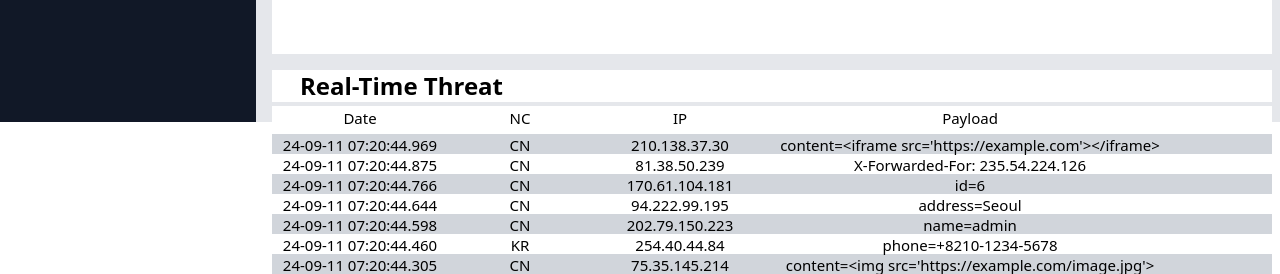
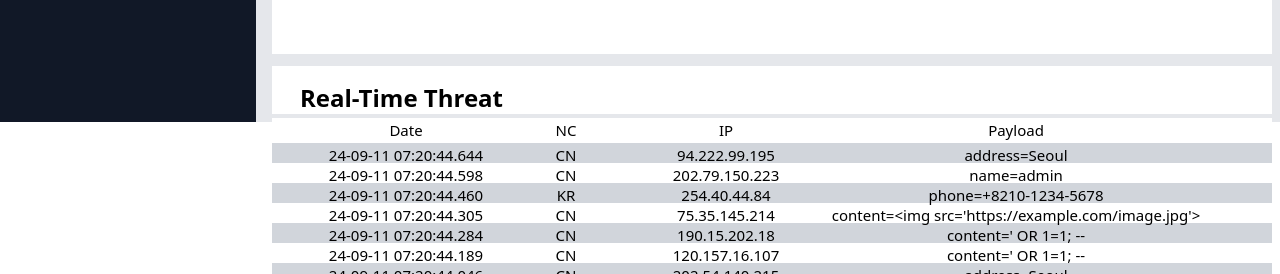
Before and after one commit to root-dove/hackerton_web_front, a React (Create React App) app: page / in a window 1280 px wide. Shown: the part 678-952 px from the top of the page. Built offline with nearby package versions, Linux system fonts and the light colour scheme.

Commit message:
fix body

```diff
--- a/public/index.html
+++ b/public/index.html
@@ -29,7 +29,7 @@
 
     <title>React App</title>
   </head>
-  <body class="w-screen h-screen" style="overflow-y:hidden">
+  <body class="w-screen h-screen">
     <noscript>You need to enable JavaScript to run this app.</noscript>
     <div id="root" ></div>
     <!--
--- a/src/components/LogShow.js
+++ b/src/components/LogShow.js
@@ -42,22 +42,20 @@ const LogShow = () => {
     }, []);
 
     return (
-        <div>
-            <div className='flex h-8 align-bottom text-center border-t-4'>
-                <div className='text-[15px] leading-[25px] w-[160px] ml-2'>Date</div>
-                <div className='text-[15px] leading-[25px] w-[160px]'>NC</div>
-                <div className='text-[15px] leading-[25px] w-[160px]'>IP</div>
-                {/* <div className='text-[15px] leading-[25px] w-[520px]'>Vulnable Content</div> */}
-                <div className='text-[15px] leading-[25px] w-[420px]'>Payload</div>
+        <div className='overflow-auto'>
+            <div className='align-bottom text-center border-t-4'>
+                <span className='inline-block text-[15px] leading-[25px] w-[160px] ml-2'>Date</span>
+                <span className='inline-block text-[15px] leading-[25px] w-[160px]'>NC</span>
+                <span className='inline-block text-[15px] leading-[25px] w-[160px]'>IP</span>
+                <span className='inline-block text-[15px] leading-[25px] w-[420px]'>Payload</span>
             </div>
-            <div className='h-max overflow-auto'>
+            <div className='overflow-auto w-full h-[230px]'>
                 {logList.map((log, index) => (
-                    <div key={index} className={`${index % 2 === 0 ? 'bg-gray-300' : 'bg-white'} w-full h-5 flex align-bottom text-center`}>
-                        <div className='text-[15px] w-[160px] ml-2'>{log.date}</div>
-                        <div className='text-[15px] w-[160px]'>{log.nc}</div>
-                        <div className='text-[15px] w-[160px]'>{log.ip}</div>
-                        {/* <div className='text-[15px] w-[520px]'>{log.vulnerability}</div> */}
-                        <div className='text-[15px] w-[420px]'>{log.payload}</div>
+                    <div key={index} className={`${index % 2 === 0 ? 'bg-gray-300' : 'bg-white'} w-full h-5 align-bottom text-center`}>
+                        <span className='inline-block text-[15px] w-[160px] ml-2'>{log.date}</span>
+                        <span className='inline-block text-[15px] w-[160px]'>{log.nc}</span>
+                        <span className='inline-block text-[15px] w-[160px]'>{log.ip}</span>
+                        <span className='inline-block text-[15px] w-[420px]'>{log.payload}</span>
                     </div>
                 ))}
             </div>
--- /dev/null
+++ b/src/components/StatusChart.js
@@ -0,0 +1,40 @@
+import React, { useState, useEffect } from 'react'
+
+//크게 24시간 내 들어온 공격 개수
+//EX) 공격 수: 3K 우측에 2개 정도로 위 아래 나눠서 확인해야할 공격 개수 , 하나는 미정(4x4에서 좌측 세로 2개 병합)
+// 우측은 세로 2개로 분할해서 위에는 확인해야할 공격 개수, 아래는 미정
+
+const StatusChart = () => {
+    const [data, setData] = useState(0);
+
+    useEffect(() => {
+        const interval = setInterval(() => {
+            setData(Math.floor(Math.random() * 10000));
+        }, 1000);
+
+        return () => clearInterval(interval);
+    }, []);
+
+    return (
+        <div className='w-full m-auto'>
+            <div className='dataCard'>
+                <div className='grid grid-cols-2 grid-rows-2 gap-4 h-full w-full'>
+                    <div className='row-span-2 h-max'>
+                        <div className='text-2xl font-bold'>24시간 내 들어온 공격 개수</div>
+                        <div className='text-4xl font-bold'>{data}K</div>
+                    </div>
+                    <div>
+                        <div className='text-2xl font-bold'>우측에 2개 정도로 위 아래 나눠서 확인해야할 공격 개수</div>
+                        <div className='text-4xl font-bold'>미정</div>
+                    </div>
+                    <div className='col-start-2 row-start-2 h-full'>
+                        <div className='text-2xl font-bold'>우측에 2개 정도로 위 아래 나눠서 확인해야할 공격 개수</div>
+                        <div className='text-4xl font-bold'>미정</div>
+                    </div>
+                </div>
+            </div>
+        </div>
+    )
+}
+
+export default StatusChart;
--- a/src/routes/Dashboard.js
+++ b/src/routes/Dashboard.js
@@ -6,6 +6,7 @@ import WorldMap3 from "../components/WorldMap3";
 import DoughnutChart2 from '../components/DoughnutChart2';
 import StictChart from '../components/StictChart';
 import LogShow from '../components/LogShow';
+import StatusChart from "../components/StatusChart";
 
 function Dashboard() {
   let mapArray = [true, false];
@@ -52,11 +53,16 @@ function Dashboard() {
           </div>
         </div>
       </div>
-      <div className='bg-white w-[1000px] h-max mt-3'>
-        <div className='w-auto h-8 font-bold bo ml-7 mt-4 text-2xl block'><p>Real-Time Threat</p></div>
-        <LogShow />
+      <div className='flex h-80 w-full mt-3'>
+        <div className='bg-white w-[1000px]'>
+          <div className='w-auto h-8 font-bold bo ml-7 mt-4 text-2xl block'><p>Real-Time Threat</p></div>
+          <LogShow />
+        </div>
+        <div className='bg-white w-[600px] ml-3'>
+          <div className='w-auto h-8 font-bold bo ml-7 mt-4 text-2xl block'><p>Real-Time Log</p></div>
+          <StatusChart />
+        </div>
       </div>
-
     </div>
   )
 }
```
